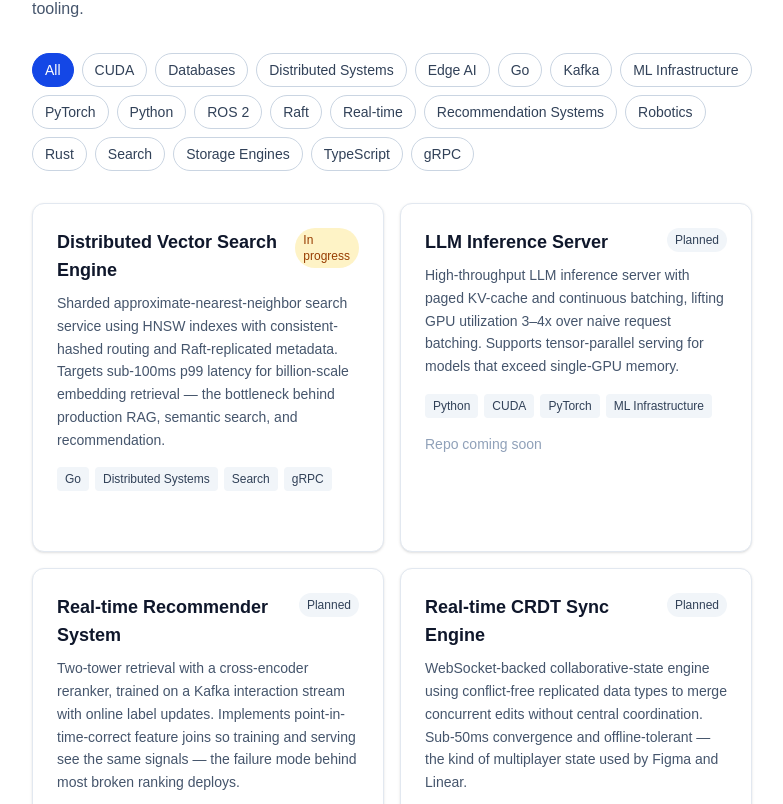
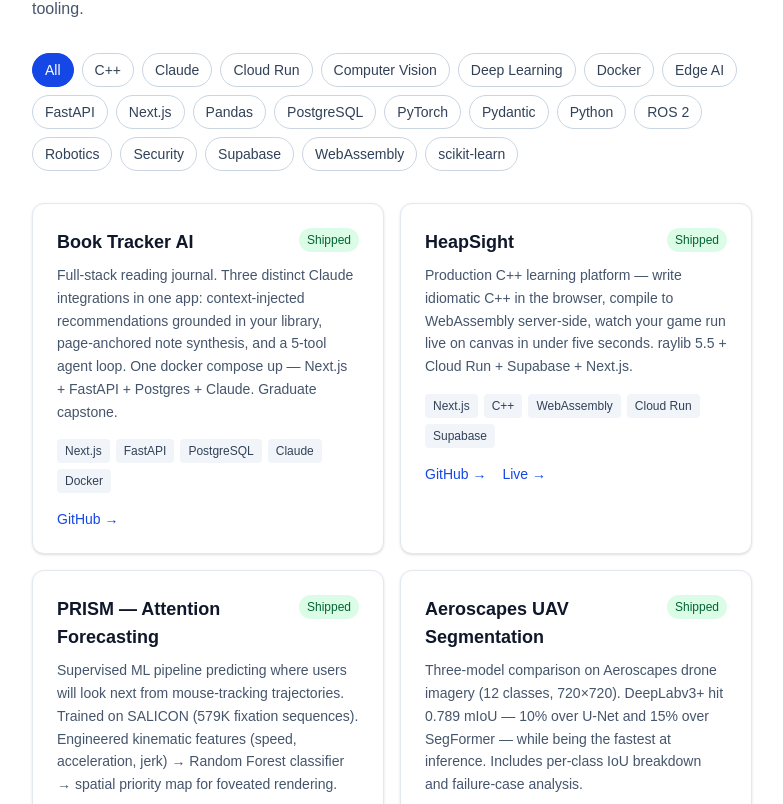
Before and after one commit to Auth3nticAI/portfolio, a Next.js app: page /projects in a window 1280 px wide. Shown: the part 216-1020 px from the top of the page, without its empty margins (248-1031 px from the left). Built offline with nearby package versions, Linux system fonts and the light colour scheme.

Commit message:
Replace planned-heavy project list with shipped work; book-tracker-ai leads

```diff
--- a/data/projects.ts
+++ b/data/projects.ts
@@ -11,50 +11,66 @@
 export const projects: Project[] = [
     {
         id: 1,
-        title: "Distributed Vector Search Engine",
+        title: "Book Tracker AI",
         description:
-            "Sharded approximate-nearest-neighbor search service using HNSW indexes with consistent-hashed routing and Raft-replicated metadata. Targets sub-100ms p99 latency for billion-scale embedding retrieval — the bottleneck behind production RAG, semantic search, and recommendation.",
-        tags: ["Go", "Distributed Systems", "Search", "gRPC"],
-        status: "in-progress",
+            "Full-stack reading journal. Three distinct Claude integrations in one app: context-injected recommendations grounded in your library, page-anchored note synthesis, and a 5-tool agent loop. One docker compose up — Next.js + FastAPI + Postgres + Claude. Graduate capstone.",
+        tags: ["Next.js", "FastAPI", "PostgreSQL", "Claude", "Docker"],
+        githubUrl: "https://github.com/Auth3nticAI/book-tracker-ai",
+        status: "shipped",
     },
     {
         id: 2,
-        title: "LLM Inference Server",
+        title: "HeapSight",
         description:
-            "High-throughput LLM inference server with paged KV-cache and continuous batching, lifting GPU utilization 3–4x over naive request batching. Supports tensor-parallel serving for models that exceed single-GPU memory.",
-        tags: ["Python", "CUDA", "PyTorch", "ML Infrastructure"],
-        status: "planned",
+            "Production C++ learning platform — write idiomatic C++ in the browser, compile to WebAssembly server-side, watch your game run live on canvas in under five seconds. raylib 5.5 + Cloud Run + Supabase + Next.js.",
+        tags: ["Next.js", "C++", "WebAssembly", "Cloud Run", "Supabase"],
+        githubUrl: "https://github.com/Auth3nticAI/heapsight",
+        liveUrl: "https://heapsight.com",
+        status: "shipped",
     },
     {
         id: 3,
-        title: "Real-time Recommender System",
+        title: "PRISM — Attention Forecasting",
         description:
-            "Two-tower retrieval with a cross-encoder reranker, trained on a Kafka interaction stream with online label updates. Implements point-in-time-correct feature joins so training and serving see the same signals — the failure mode behind most broken ranking deploys.",
-        tags: ["Python", "PyTorch", "Kafka", "Recommendation Systems"],
-        status: "planned",
+            "Supervised ML pipeline predicting where users will look next from mouse-tracking trajectories. Trained on SALICON (579K fixation sequences). Engineered kinematic features (speed, acceleration, jerk) → Random Forest classifier → spatial priority map for foveated rendering.",
+        tags: ["Python", "scikit-learn", "Pandas", "Computer Vision"],
+        githubUrl: "https://github.com/Auth3nticAI/prism_ml_part1",
+        status: "shipped",
     },
     {
         id: 4,
-        title: "Real-time CRDT Sync Engine",
+        title: "Aeroscapes UAV Segmentation",
         description:
-            "WebSocket-backed collaborative-state engine using conflict-free replicated data types to merge concurrent edits without central coordination. Sub-50ms convergence and offline-tolerant — the kind of multiplayer state used by Figma and Linear.",
-        tags: ["TypeScript", "Rust", "Distributed Systems", "Real-time"],
-        status: "planned",
+            "Three-model comparison on Aeroscapes drone imagery (12 classes, 720×720). DeepLabv3+ hit 0.789 mIoU — 10% over U-Net and 15% over SegFormer — while being the fastest at inference. Includes per-class IoU breakdown and failure-case analysis.",
+        tags: ["Python", "PyTorch", "Computer Vision", "Deep Learning"],
+        githubUrl: "https://github.com/Auth3nticAI/aeroscapes-project",
+        status: "shipped",
     },
     {
         id: 5,
-        title: "Rust LSM Key-Value Store",
+        title: "Accounting AI Playbook",
         description:
-            "Embedded key-value store with an LSM-tree storage engine, write-ahead logging, MVCC snapshot reads, and Raft-replicated multi-node consensus. Built to understand — and to be measurably comparable against — the primitives behind RocksDB, etcd, and TiKV.",
-        tags: ["Rust", "Storage Engines", "Raft", "Databases"],
-        status: "planned",
+            "Catalog of recurring accounting pain points mapped to AI solutions — each with tech stack, maturity level, setup time, and a target price. Built so an AI consultant can land discovery calls on real, priced answers instead of vapor. Next.js + FastAPI + Postgres with a one-to-many domain model.",
+        tags: ["Next.js", "FastAPI", "PostgreSQL", "Pydantic"],
+        githubUrl: "https://github.com/Auth3nticAI/accounting-ai-playbook",
+        status: "shipped",
     },
     {
         id: 6,
         title: "Sentinel-X — Autonomous Reconnaissance",
         description:
-            "GPS-denied autonomous reconnaissance platform combining visual-inertial SLAM, edge ML perception, and zero-trust agentic mission control on ROS 2. Built for environments where neither GPS nor cloud connectivity can be assumed.",
-        tags: ["Python", "ROS 2", "Robotics", "Edge AI"],
+            "GPS-denied autonomous reconnaissance stack combining visual-inertial SLAM, edge ML perception, and zero-trust agentic mission control on ROS 2. Designed for environments where neither GPS nor cloud connectivity can be assumed.",
+        tags: ["Python", "ROS 2", "Robotics", "Edge AI", "Security"],
+        githubUrl: "https://github.com/Auth3nticAI/sentinel-x",
         status: "in-progress",
     },
+    {
+        id: 7,
+        title: "Claude Tool-Use Agent (reference)",
+        description:
+            "Clean isolated implementation of the Anthropic tool-use loop — 5 tools over a real Postgres book library, bounded iterations, every tool call logged. The smallest readable version of the pattern, extracted from the Book Tracker AI capstone for portability.",
+        tags: ["Python", "FastAPI", "PostgreSQL", "Claude"],
+        githubUrl: "https://github.com/Auth3nticAI/claude-tool-use-agent",
+        status: "shipped",
+    },
 ];
```
